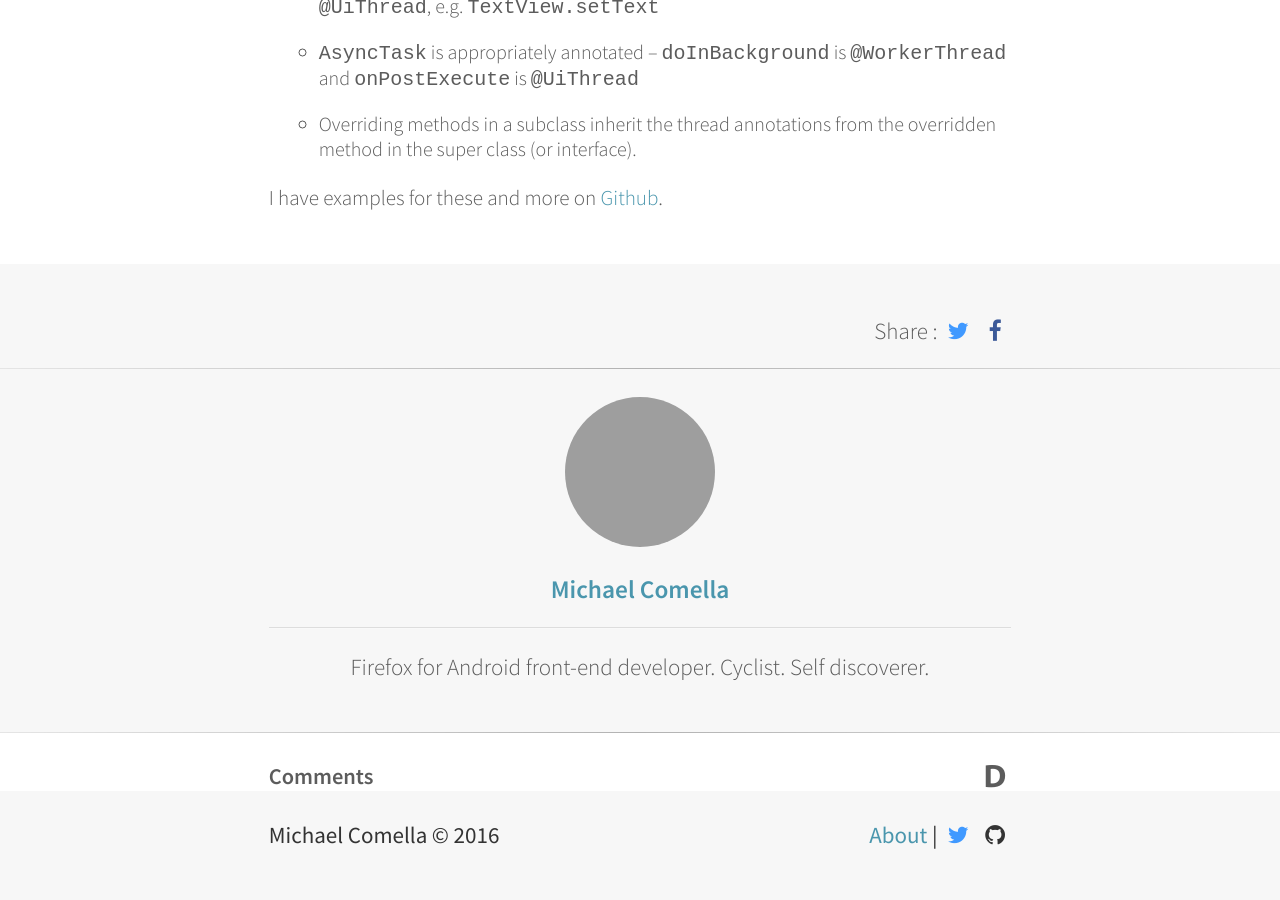
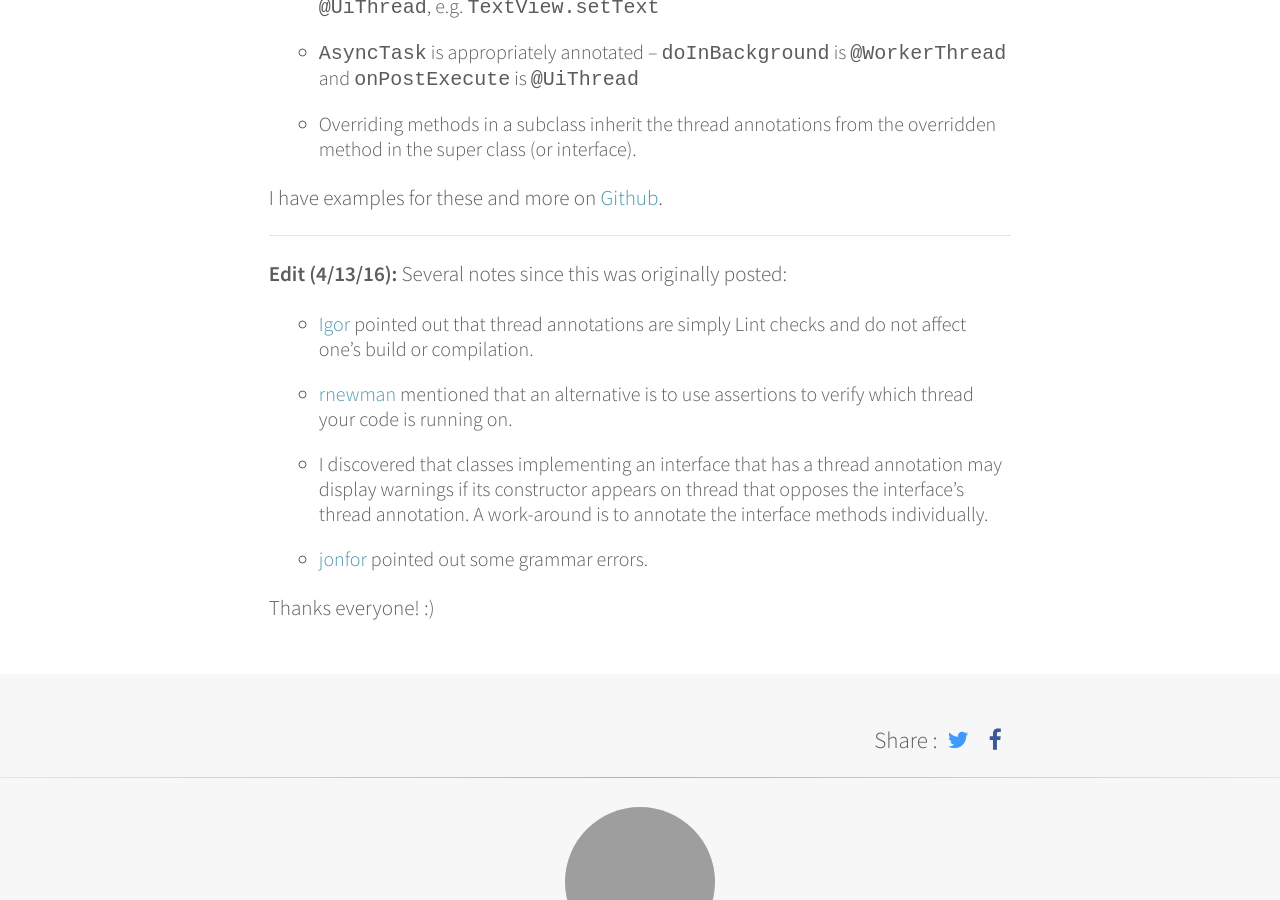
Before and after one commit to mcomella/mcomella.github.com, a Jekyll site: the page built from _posts/2016-03-24-thread-annotations.md, in a window 1280 px wide and 900 px high, scrolled down 5299 px. Built offline with Jekyll 4.4.1, drawn with Linux system fonts in a browser that asks for light colours; comment, search, counter and statistics services are not loaded; before the commit the page ends 6177 px from its top, so only the background shows below that; grey boxes are pictures that could not be loaded.

Commit message:
annotations: Add thank you and additional notes.

```diff
--- a/_posts/2016-03-24-thread-annotations.md
+++ b/_posts/2016-03-24-thread-annotations.md
@@ -198,5 +198,25 @@ the overridden method in the super class (or interface).
 
 I have examples for these and more on [Github][src].
 
+---
+
+**Edit (4/13/16):** Several notes since this was originally posted:
+
+* [Igor][] pointed out that thread annotations are simply Lint checks
+and do not affect one's build or compilation.
+* [rnewman][] mentioned that an alternative is to use assertions to
+verify which thread your code is running on.
+* I discovered that classes implementing an interface that has a thread
+annotation may display warnings if its constructor appears on thread that
+opposes the interface's thread annotation. A work-around is to annotate
+the interface methods individually.
+* [jonfor][] pointed out some grammar errors.
+
+Thanks everyone! :)
+
 [docs]: https://sites.google.com/a/android.com/tools/tech-docs/support-annotations
 [src]: https://github.com/mcomella/ThreadAnnotationsTest/tree/master/app/src/main/java/xyz/mcomella/threadannotationstest
+
+[Igor]: https://plus.google.com/+igorganapolsky/
+[rnewman]: https://twitter.com/rnewman
+[jonfor]: https://twitter.com/JForscher
```
